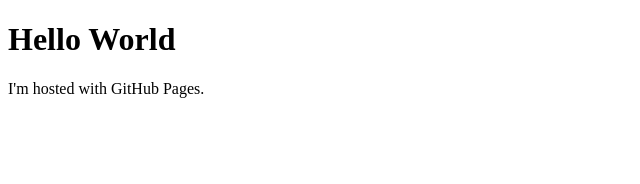
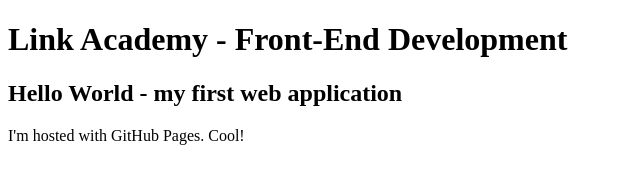
Before and after one commit to javaire/linkacademy-frontend-1, a plain HTML site: page index.html in a window 1280 px wide. Shown: the whole page, without its empty margins (0-640 px from the left). Drawn offline with Linux system fonts and the light colour scheme.

Commit message:
Update index.html

```diff
--- a/index.html
+++ b/index.html
@@ -1,7 +1,8 @@
 <!DOCTYPE html>
 <html>
 <body>
-<h1>Hello World</h1>
-<p>I'm hosted with GitHub Pages.</p>
+  <h1>Link Academy - Front-End Development</h1>
+  <h2>Hello World - my first web application</h2>
+  <p>I'm hosted with GitHub Pages. Cool!</p>
 </body>
 </html>
```
